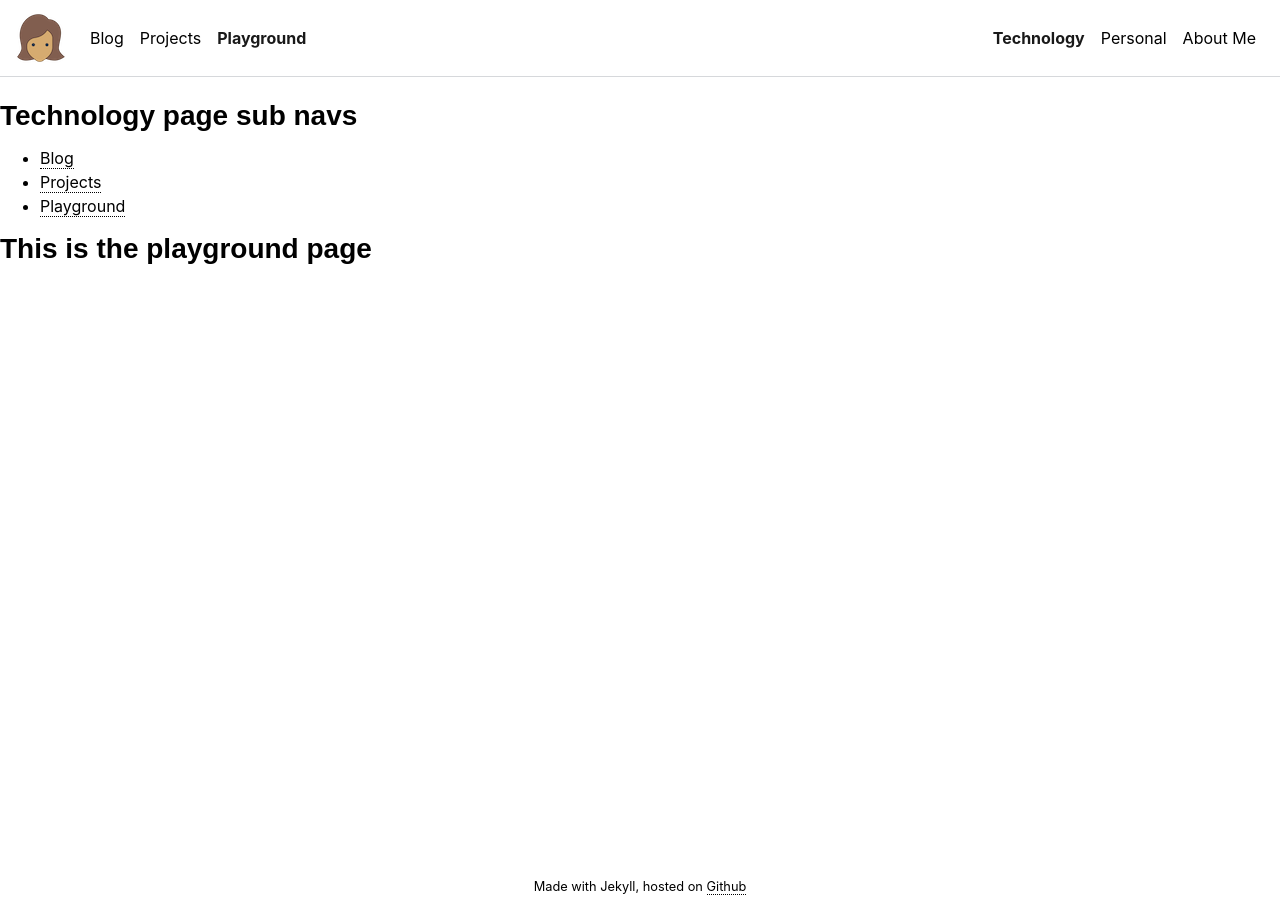
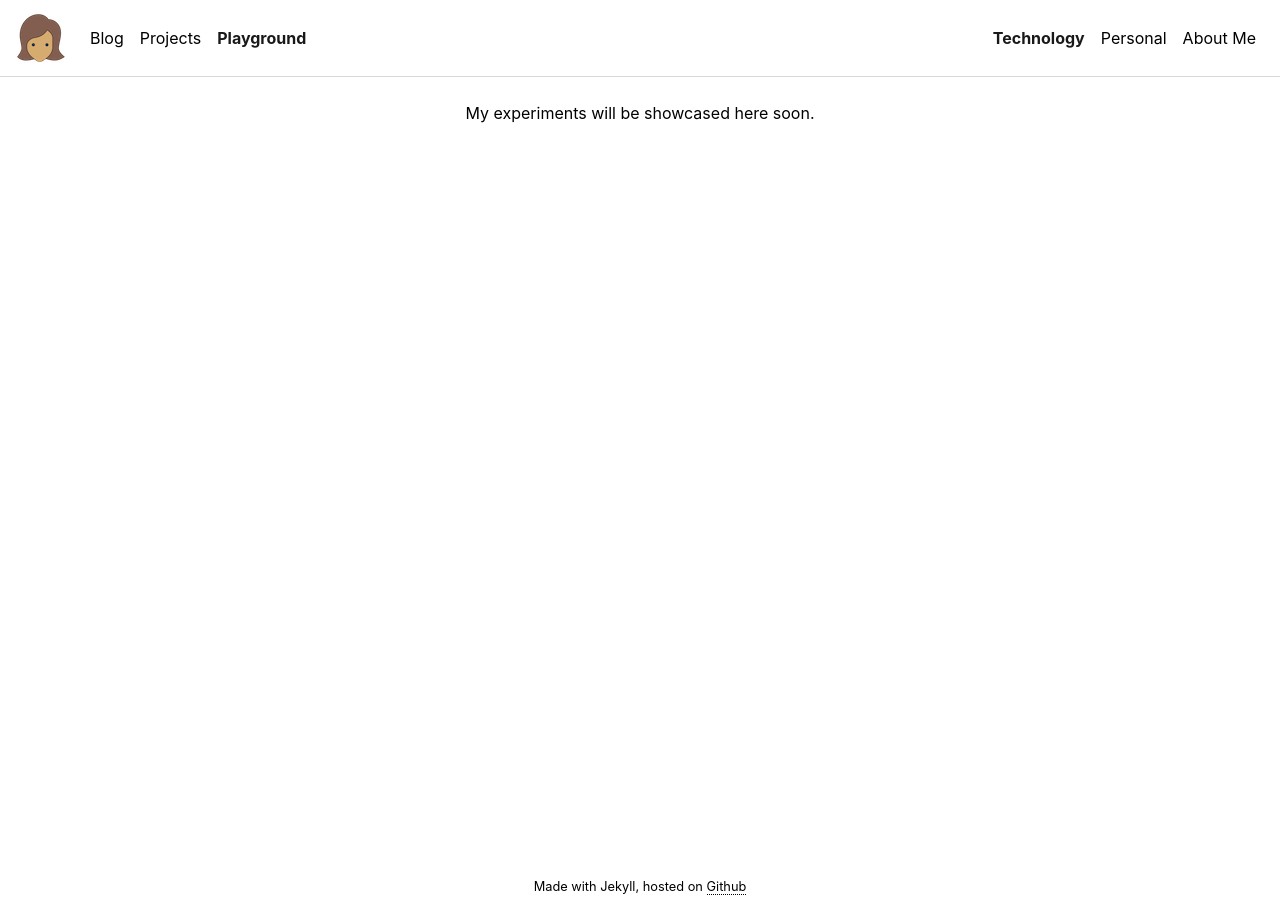
Before and after one commit to soumyaveer/soumyaveer.github.io, a Jekyll site: the page built from _pages/technology/playground.html, in a window 1280 px wide. Built offline with Jekyll 4.4.1, drawn with Linux system fonts in a browser that asks for light colours; some web fonts are replaced.

Commit message:
Add placeholder message for pages under development

```diff
--- a/_pages/technology/playground.html
+++ b/_pages/technology/playground.html
@@ -7,21 +7,10 @@ title: {{ site.name }}
 
 {% include navbar.html currentNavItem="technology" currentSubNavItem="playground" %}
 
-<div class="row">
-  <div class="col-sm-8 col-sm-offset-2">
-    <h3>Technology page sub navs</h3>
-    <ul>
-      <li>
-        <a href="/technology/blog">Blog</a>
-      </li>
-      <li>
-        <a href="/technology/projects">Projects</a>
-      </li>
-      <li>
-        <a href="/technology/playground">Playground</a>
-      </li>
-    </ul>
-
-    <h3>This is the playground page</h3>
+<main class="container">
+  <div class="row">
+    <div class="col-12 text-center">
+      My experiments will be showcased here soon.
+    </div>
   </div>
-</div>
+</main>
```
Also changed, not shown: _pages/personal/arts.html (+6 -14 lines), _pages/technology/projects.html (+6 -17 lines).
